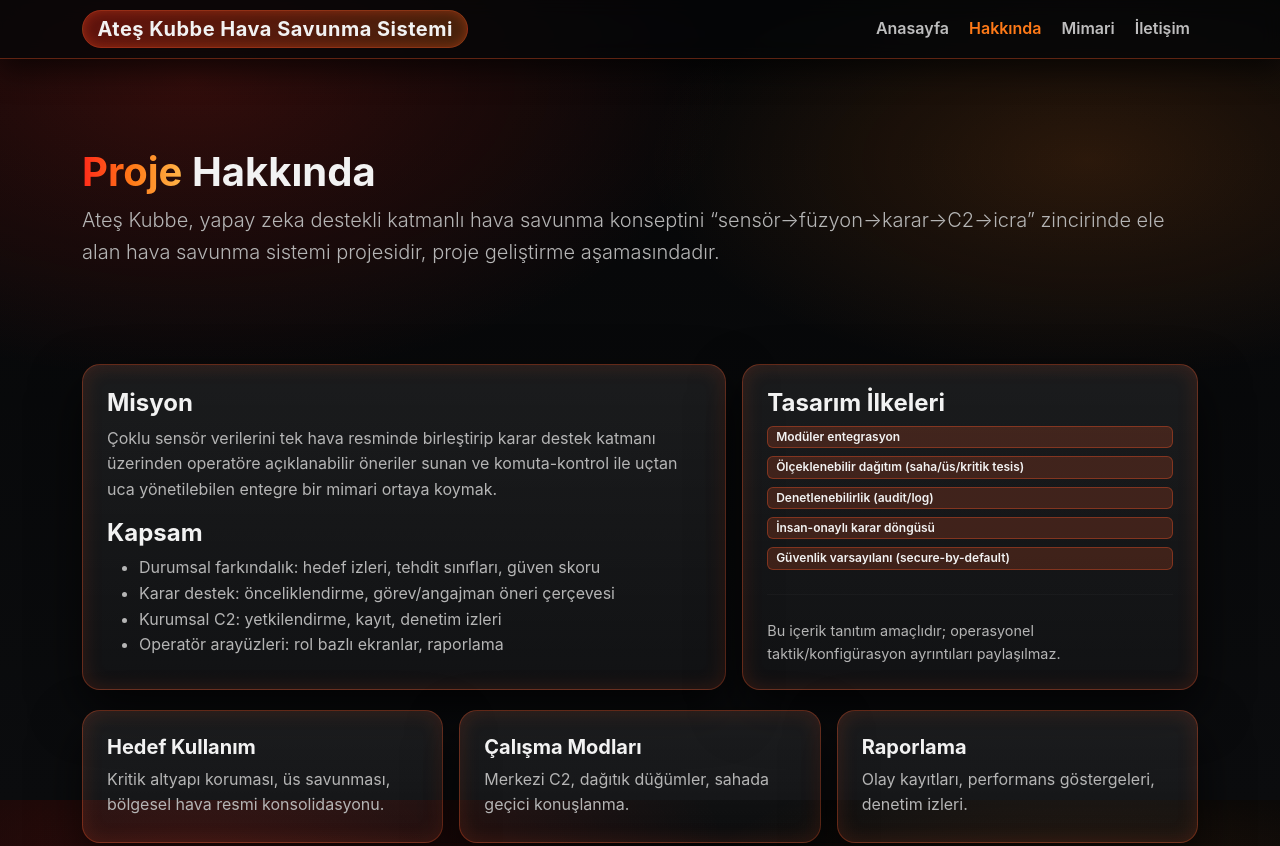
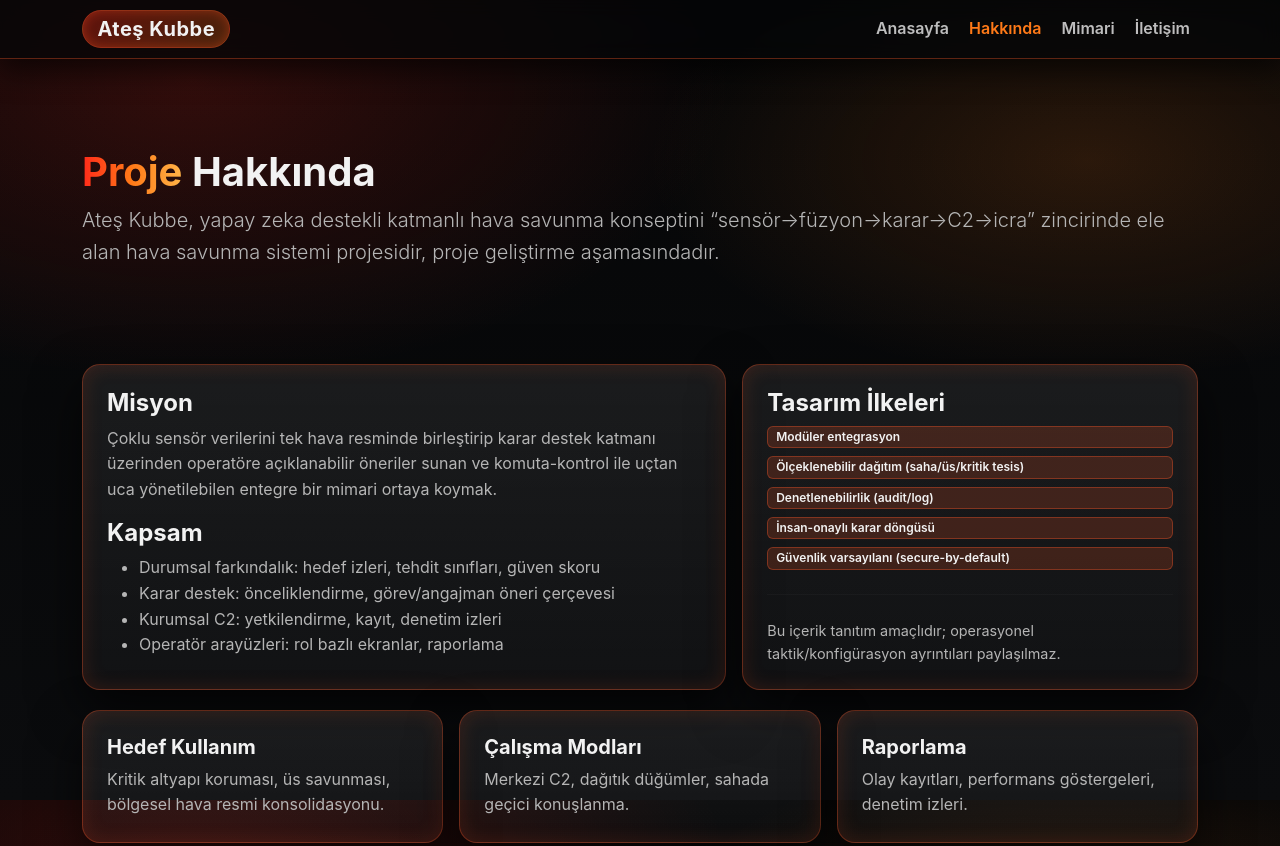
Before and after one commit to Belekfan/Fire-Dome-Air-Defense-System, a plain HTML site: page site/about.html in a window 1280 px wide. Shown: the top 846 px of the page. Drawn offline with nearby package versions, Linux system fonts and the light colour scheme.

Commit message:
Update about.html

```diff
--- a/site/about.html
+++ b/site/about.html
@@ -10,7 +10,7 @@
 <body>
   <nav class="navbar navbar-expand-lg navbar-dark fixed-top">
     <div class="container">
-      <a class="navbar-brand fw-bold" href="index.html"><span class="brand-badge">Ateş Kubbe Hava Savunma Sistemi</span></a>
+      <a class="navbar-brand fw-bold" href="index.html"><span class="brand-badge">Ateş Kubbe</span></a>
       <button class="navbar-toggler" type="button" data-bs-toggle="collapse" data-bs-target="#nav">
         <span class="navbar-toggler-icon"></span>
       </button>
@@ -105,4 +105,5 @@
   <script src="https://cdn.jsdelivr.net/npm/bootstrap@5.3.3/dist/js/bootstrap.bundle.min.js"></script>
   <script src="assets/js/main.js"></script>
 </body>
+
 </html>
```
